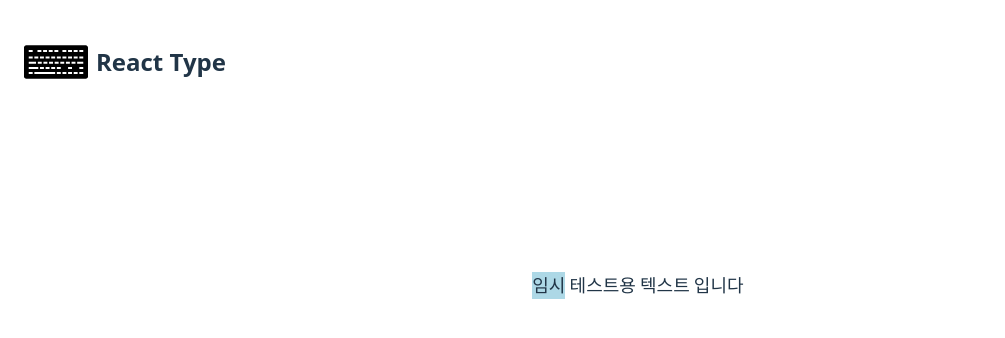
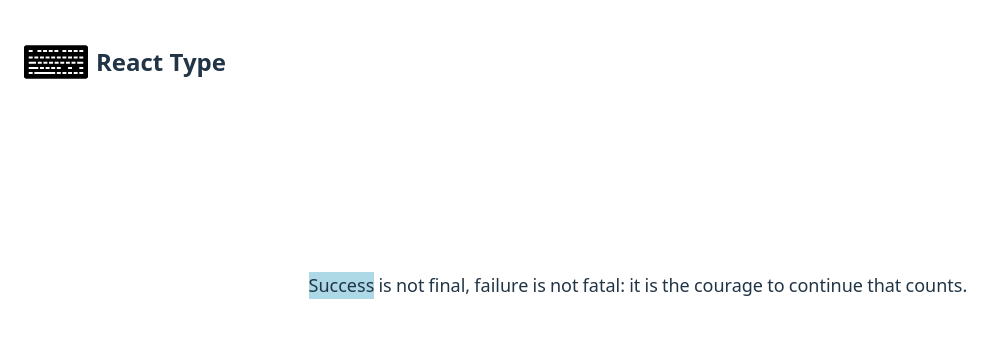
Before and after one commit to wlsdnr710/react_type, a React (Vite) app: page / in a window 1280 px wide. Shown: the top 338 px of the page, without its empty margins (0-1005 px from the left). Built offline with nearby package versions, Linux system fonts and the light colour scheme.

Commit message:
added multiple sentences and next sentence feature

```diff
--- a/src/components/ContentsDisplay.jsx
+++ b/src/components/ContentsDisplay.jsx
@@ -1,18 +1,27 @@
-import { temporaryText } from "./temporaryText";
+import { getSampleText } from "./temporaryText";
 import "./ContentsDisplay.css";
 import { isHangulChar } from "./translateHangul";
 import { disassemble } from "es-hangul";
 
 // 타이핑을 할 내용 (문장, 단어들등) 을 보여주는 컴포넌트.
 // TODO: 문장 여러개 추가하기 (temporaryText 대체)
-// TODO: 오타 표시 방법 다듬기 (오타만 표시할지?)
+// TODO: 오타 표시 방법 생각해보기
 // Very far goal : Make backend/DB that lets people upload/select things to type.
-const ContentsDisplay = ({ currentWord, currentLetter, typedWords }) => {
-  let words = temporaryText.split(" ");
+const ContentsDisplay = ({
+  currentSentence,
+  currentWord,
+  currentLetter,
+  typedWords,
+  handleFinishedSentence,
+}) => {
+  let words = getSampleText(currentSentence).split(" ");
   let processedText = words.map((word, wordIndex) => {
     let wordClass = "word";
     if (currentWord === wordIndex) {
       wordClass += " currentWord";
+    }
+    if (currentWord >= words.length) {
+      handleFinishedSentence();
     }
     return (
       <>
@@ -25,6 +34,7 @@ const ContentsDisplay = ({ currentWord, currentLetter, typedWords }) => {
             ) {
               //한글 비교
               if (
+                wordIndex == currentWord &&
                 letterIndex == currentLetter - 1 && // 현재 입력중인 문자만 처리
                 isHangulChar(letter) &&
                 isHangulChar(typedWords[wordIndex][letterIndex])
@@ -42,14 +52,12 @@ const ContentsDisplay = ({ currentWord, currentLetter, typedWords }) => {
                   letterClass += " correct";
                 } else {
                   letterClass += " incorrect";
-                  letter = typedWords[wordIndex][letterIndex];
                 }
                 // 한글 외에 다른 문자들교비교
               } else if (letter === typedWords[wordIndex][letterIndex]) {
                 letterClass += " correct";
               } else {
                 letterClass += " incorrect";
-                letter = typedWords[wordIndex][letterIndex];
               }
             }
             return (
--- a/src/components/Typing.jsx
+++ b/src/components/Typing.jsx
@@ -13,8 +13,21 @@ const Typing = () => {
   const [letterCount, setLetterCount] = useState(0);
   const [isHangul, setIsHangul] = useState(false);
   const [hangulDelete, setHangulDelete] = useState(false);
+  const [currentSentence, setCurrentSentence] = useState(
+    Math.floor(Math.random() * 20)
+  );
   // const [hangulBuffer, setHangulBuffer] = useState([]);
 
+  function handleFinishedSentence() {
+    setCurrentSentence(Math.floor(Math.random() * 20));
+    resetTyping();
+  }
+
+  function resetTyping() {
+    setKeyPressed("");
+    setLetterCount(0);
+    setWordCount(0);
+  }
   /**
    * 키보드 인풋 처리
    */
@@ -25,13 +38,12 @@ const Typing = () => {
         switch (event.key) {
           //ESC 키 - 입력하던 문장 초기화
           case "Escape":
-            setKeyPressed("");
-            setLetterCount(0);
-            setWordCount(0);
+            resetTyping();
             break;
           //Enter 키 - 나중에 기능 추가 (다음 문장으로) (TODO)
           case "Enter":
-            setKeyPressed((prev) => prev + "\n");
+            setCurrentSentence((prev) => (prev + 1) % 20);
+            resetTyping();
             break;
           //Backspace 키 - 이전 문자 지우기
           case "Backspace":
@@ -122,9 +134,11 @@ const Typing = () => {
     <div>
       {isHangul && <p>한글입력중</p>}
       <ContentsDisplay
+        currentSentence={currentSentence}
         currentWord={wordCount}
         currentLetter={letterCount}
         typedWords={typedWords}
+        handleFinishedSentence={handleFinishedSentence}
       />
       <p>{keyPressed}</p>
     </div>
--- a/src/components/temporaryText.js
+++ b/src/components/temporaryText.js
@@ -1,2 +1,26 @@
-export const temporaryText = "임시 테스트용 텍스트 입니다";
-// export const temporaryText = "This is temporary typing content.";
+const sampleTexts = [
+  "A bird in the hand is worth two in the bush.",
+  "Don't count your chickens before they hatch.",
+  "The grass is always greener on the other side.",
+  "The quick brown fox jumps over the lazy dog.",
+  "Pack my box with five dozen liquor jugs.",
+  "Success is not final, failure is not fatal: it is the courage to continue that counts.",
+  "The only way to do great work is to love what you do.",
+  "I have not failed. I've just found 10,000 ways that won't work.",
+  "The journey of a thousand miles begins with a single step.",
+  "To be, or not to be, that is the question.",
+  "가는 말이 고와야 오는 말이 곱다.",
+  "개천에서 용 난다.",
+  "공든 탑이 무너지랴?",
+  "구슬이 서 말이라도 꿰어야 보배다.",
+  "시작이 반이다.",
+  "원숭이도 나무에서 떨어진다.",
+  "치킨하고 피자를 테이블 위에 놓았어요.",
+  "하늘의 별 따기.",
+  "호랑이도 제 말 하면 온다.",
+  "쇠귀에 경 읽기.",
+];
+
+export function getSampleText(num) {
+  return sampleTexts[num]
+}
```
